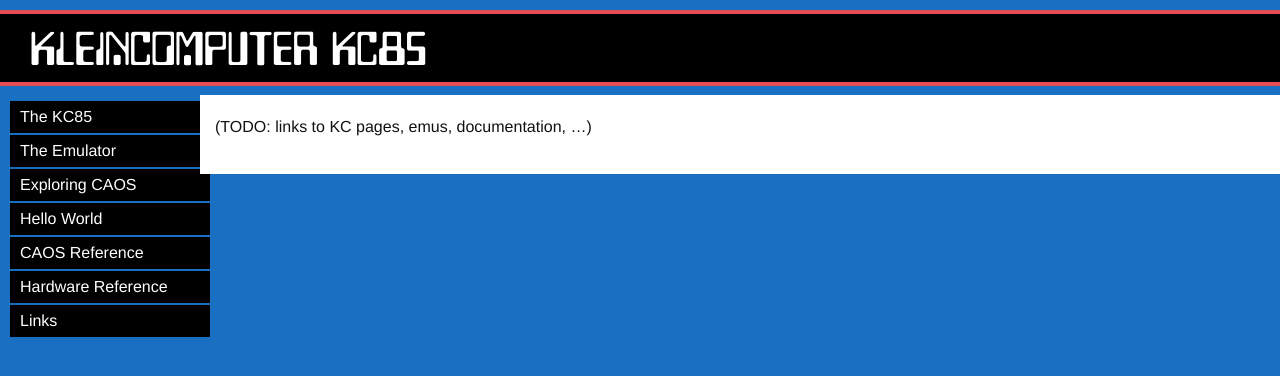
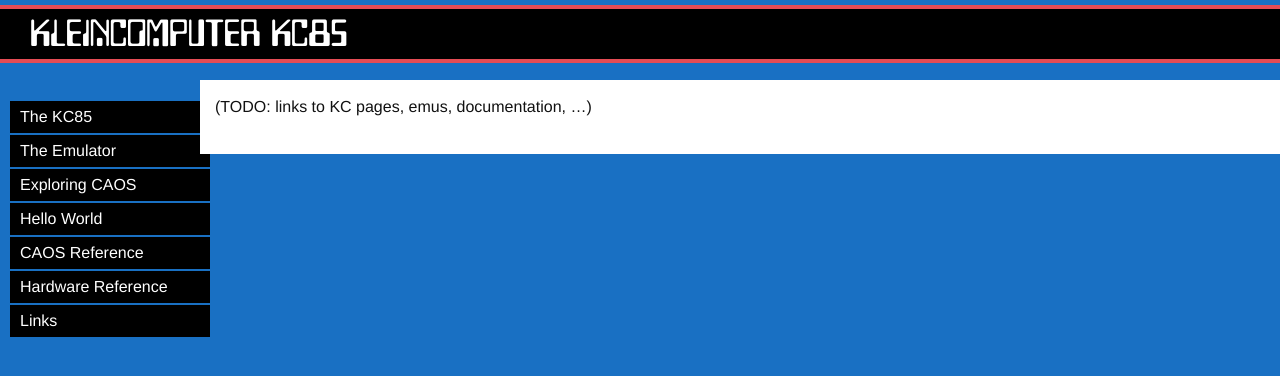
Before and after one commit to floooh/yakc, a Jekyll site: the page built from web/p060_links.md, in a window 1280 px wide. Shown: the top 376 px of the page. Built offline with Jekyll 4.4.1, drawn with Linux system fonts in a browser that asks for light colours.

Commit message:
Webpage layout tweaks

```diff
--- a/web/_sass/_kc.scss
+++ b/web/_sass/_kc.scss
@@ -4,18 +4,18 @@
 }
 
 .kc-top-padding {
-    height: 10px
+    height: 5px
 }
 
 .kc-title {
     text-align: left;
     font-family: 'kcfont';
-    font-size: 40px;
+    font-size: 32px;
     background-color: black;
     color: white;
     min-width: 500px;
     padding-left: 30px;
-    padding-top: 8px;
+    padding-top: 2px;
 }
 .kc-title-border {
     height: 4px;
--- a/web/_sass/_layout.scss
+++ b/web/_sass/_layout.scss
@@ -87,10 +87,10 @@ td {
     position: relative;
     min-height: 100%;
     background-color: white;
-    top: 95px;
+    top: 80px;
     bottom: 100%;
     margin-left: $nav-width;
-    padding-top: 20px;
+    padding-top: 15px;
     padding-left: 15px;
     padding-right: 15px;
     padding-bottom: 20px;
--- a/web/css/main.scss
+++ b/web/css/main.scss
@@ -16,7 +16,7 @@ $spacing-unit:    30px;
 
 $kc-background:     rgb(25,112,195);
 
-$header-line-height:        72px;
+$header-line-height:        32px;
 $header-background-color:   $kc-background;
 $header-font-weight:        300;
 $header-title-color:        #ffffff;
```
